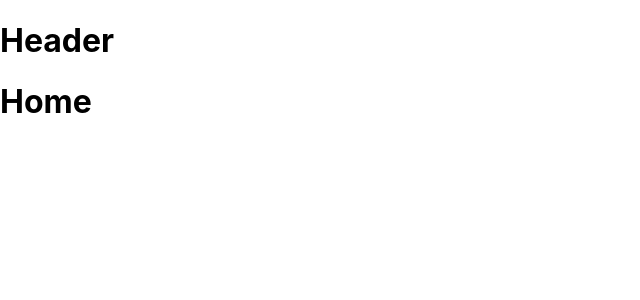
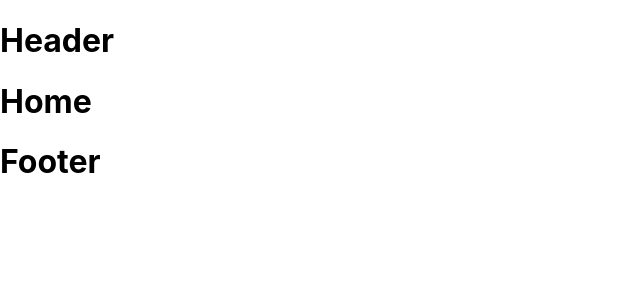
Before and after one commit to srichmond3000/dewlish-village-hall, a Next.js app: page / in a window 1280 px wide. Shown: the top 300 px of the page, without its empty margins (0-640 px from the left). Built offline with nearby package versions, Linux system fonts and the light colour scheme.

Commit message:
Add Footer component

```diff
--- /dev/null
+++ b/components/Footer.js
@@ -0,0 +1,5 @@
+const Footer = () => {
+  return <h1>Footer</h1>;
+};
+
+export default Footer;
--- a/pages/index.js
+++ b/pages/index.js
@@ -1,10 +1,12 @@
 import Header from '../components/Header';
+import Footer from '../components/Footer';
 
 const Home = () => {
   return (
     <>
       <Header />
       <h1>Home</h1>
+      <Footer />
     </>
   );
 };
```
